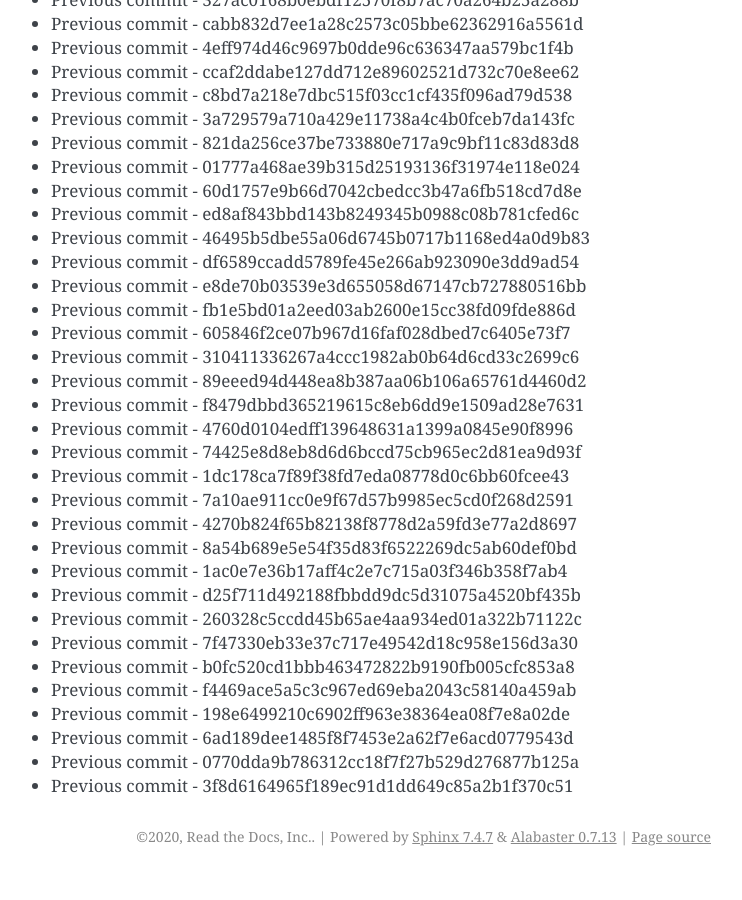
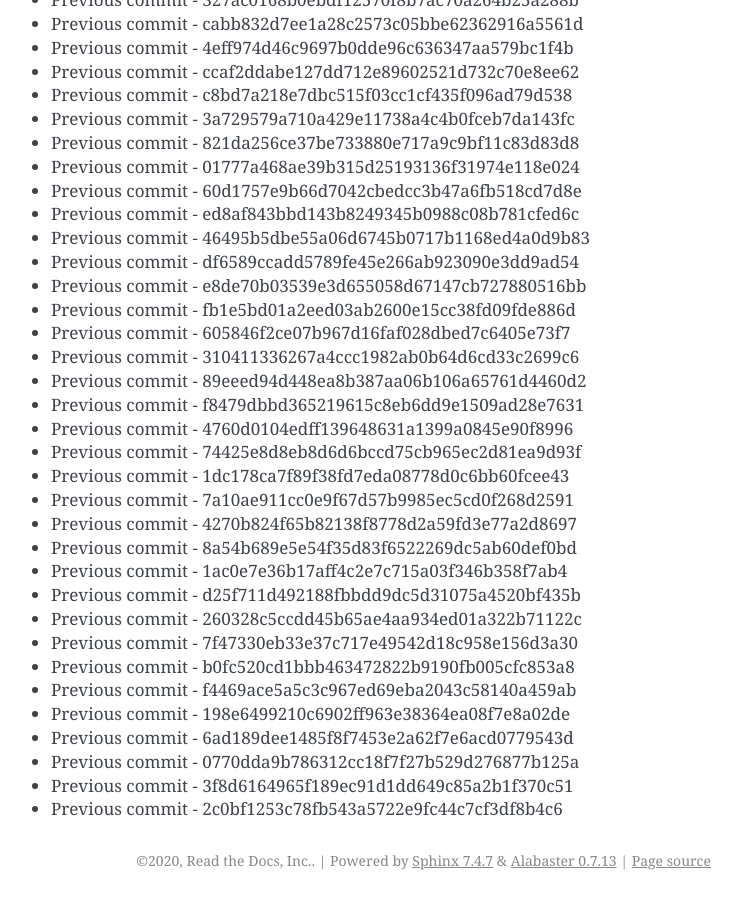
Before and after one commit to readthedocs/rtd-git-stresstest, a Sphinx documentation site: the page built from docs/updates.rst, in a window 1280 px wide and 900 px high, scrolled down 89965 px. Shown: the whole window, without its empty margins (399-1141 px from the left). Built offline with Sphinx 7.4.7, drawn with Linux system fonts in a browser that asks for light colours; before the commit the page ends 90841 px from its top, so only the background shows below that.

Commit message:
Generating commit from previous: 2c0bf1253c78fb543a5722e9fc44c7cf3df8b4c6

```diff
--- a/docs/updates.rst
+++ b/docs/updates.rst
@@ -3812,3 +3812,4 @@ It can be tested for any performance characteristics.
 * Previous commit - 6ad189dee1485f8f7453e2a62f7e6acd0779543d
 * Previous commit - 0770dda9b786312cc18f7f27b529d276877b125a
 * Previous commit - 3f8d6164965f189ec91d1dd649c85a2b1f370c51
+* Previous commit - 2c0bf1253c78fb543a5722e9fc44c7cf3df8b4c6
```
